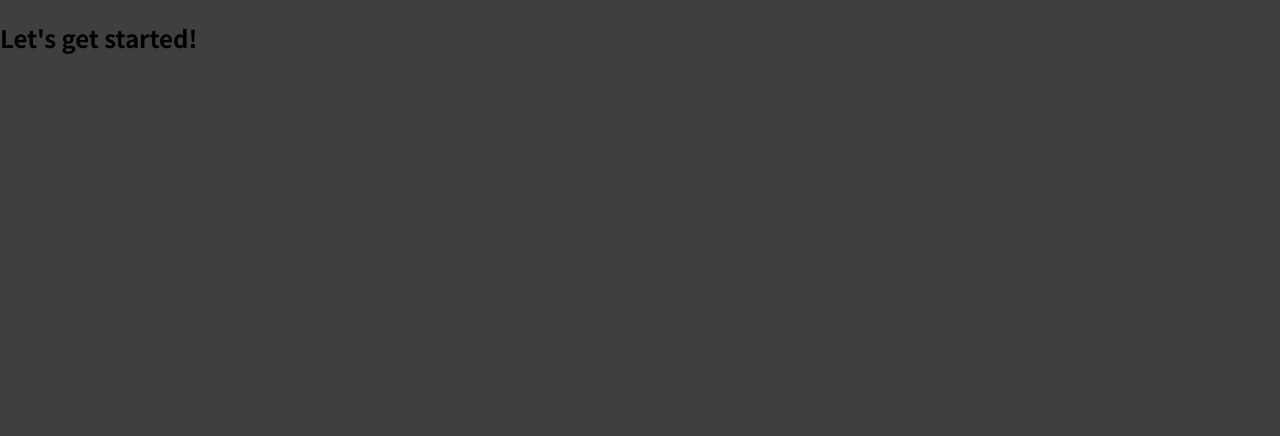
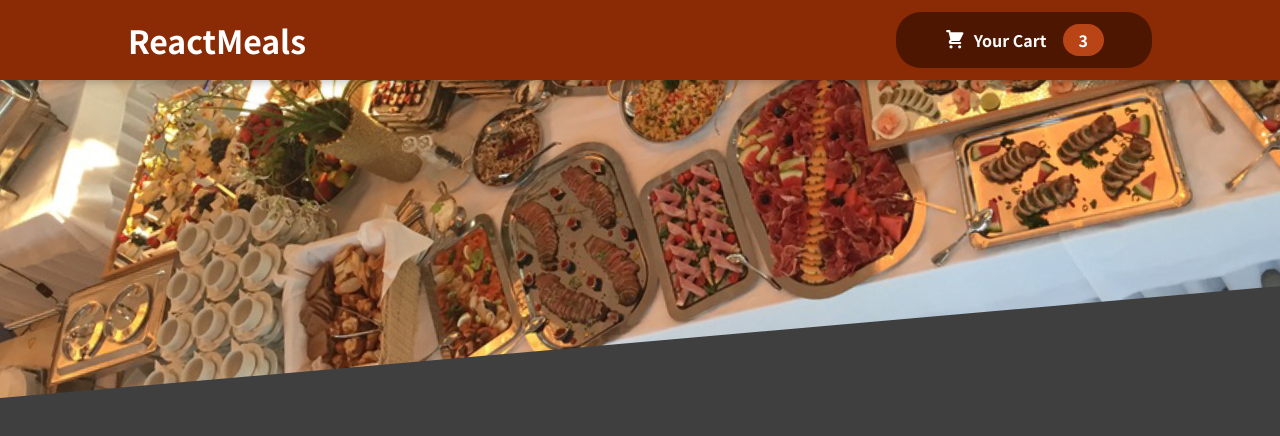
Before and after one commit to MichaelNovickiy/foodOrderApp, a React (Create React App) app: page / in a window 1280 px wide. Shown: the top 436 px of the page. Built offline with nearby package versions, Linux system fonts and the light colour scheme.

Commit message:
added header component

```diff
--- a/src/App.js
+++ b/src/App.js
@@ -1,8 +1,12 @@
+import { Fragment } from 'react';
+
+import Header from './components/Layout/Header';
+
 function App() {
   return (
-    <div>
-      <h2>Let's get started!</h2>
-    </div>
+    <Fragment>
+      <Header />
+    </Fragment>
   );
 }
 
--- /dev/null
+++ b/src/components/Cart/CartIcon.js
@@ -0,0 +1,13 @@
+const CartIcon = () => {
+  return (
+    <svg
+      xmlns='http://www.w3.org/2000/svg'
+      viewBox='0 0 20 20'
+      fill='currentColor'
+    >
+      <path d='M3 1a1 1 0 000 2h1.22l.305 1.222a.997.997 0 00.01.042l1.358 5.43-.893.892C3.74 11.846 4.632 14 6.414 14H15a1 1 0 000-2H6.414l1-1H14a1 1 0 00.894-.553l3-6A1 1 0 0017 3H6.28l-.31-1.243A1 1 0 005 1H3zM16 16.5a1.5 1.5 0 11-3 0 1.5 1.5 0 013 0zM6.5 18a1.5 1.5 0 100-3 1.5 1.5 0 000 3z' />
+    </svg>
+  );
+};
+
+export default CartIcon;
--- /dev/null
+++ b/src/components/Layout/Header.js
@@ -0,0 +1,21 @@
+import { Fragment } from 'react';
+
+import HeaderCartButton from './HeaderCartButton';
+import mealsImage from '../../assets/meals.jpg';
+import classes from './Header.module.css';
+
+const Header = (props) => {
+  return (
+    <Fragment>
+      <header className={classes.header}>
+        <h1>ReactMeals</h1>
+        <HeaderCartButton />
+      </header>
+      <div className={classes['main-image']}>
+        <img src={mealsImage} alt='A table full of delicious food!' />
+      </div>
+    </Fragment>
+  );
+};
+
+export default Header;
--- /dev/null
+++ b/src/components/Layout/Header.module.css
@@ -0,0 +1,29 @@
+.header {
+  position: fixed;
+  top: 0;
+  left: 0;
+  width: 100%;
+  height: 5rem;
+  background-color: #8a2b06;
+  color: white;
+  display: flex;
+  justify-content: space-between;
+  align-items: center;
+  padding: 0 10%;
+  box-shadow: 0 2px 8px rgba(0, 0, 0, 0.25);
+  z-index: 10;
+}
+
+.main-image {
+  width: 100%;
+  height: 25rem;
+  z-index: 0;
+  overflow: hidden;
+}
+
+.main-image img {
+  width: 110%;
+  height: 100%;
+  object-fit: cover;
+  transform: rotateZ(-5deg) translateY(-4rem) translateX(-1rem);
+}
--- /dev/null
+++ b/src/components/Layout/HeaderCartButton.js
@@ -0,0 +1,16 @@
+import CartIcon from '../Cart/CartIcon';
+import classes from './HeaderCartButton.module.css';
+
+const HeaderCartButton = (props) => {
+  return (
+    <button className={classes.button}>
+      <span className={classes.icon}>
+        <CartIcon />
+      </span>
+      <span>Your Cart</span>
+      <span className={classes.badge}>3</span>
+    </button>
+  );
+};
+
+export default HeaderCartButton;
--- /dev/null
+++ b/src/components/Layout/HeaderCartButton.module.css
@@ -0,0 +1,59 @@
+.button {
+  cursor: pointer;
+  font: inherit;
+  border: none;
+  background-color: #4d1601;
+  color: white;
+  padding: 0.75rem 3rem;
+  display: flex;
+  justify-content: space-around;
+  align-items: center;
+  border-radius: 25px;
+  font-weight: bold;
+}
+
+.button:hover,
+.button:active {
+  background-color: #2c0d00;
+}
+
+.icon {
+  width: 1.35rem;
+  height: 1.35rem;
+  margin-right: 0.5rem;
+}
+
+.badge {
+  background-color: #b94517;
+  padding: 0.25rem 1rem;
+  border-radius: 25px;
+  margin-left: 1rem;
+  font-weight: bold;
+}
+
+.button:hover .badge,
+.button:active .badge {
+  background-color: #92320c;
+}
+
+.bump {
+  animation: bump 300ms ease-out;
+}
+
+@keyframes bump {
+  0% {
+    transform: scale(1);
+  }
+  10% {
+    transform: scale(0.9);
+  }
+  30% {
+    transform: scale(1.1);
+  }
+  50% {
+    transform: scale(1.15);
+  }
+  100% {
+    transform: scale(1);
+  }
+}
--- /dev/null
+++ b/src/components/UI/Button.module.css
@@ -0,0 +1,18 @@
+.button {
+  font: inherit;
+  border: 1px solid #4f005f;
+  background: #4f005f;
+  color: white;
+  padding: 0.25rem 1rem;
+  cursor: pointer;
+}
+
+.button:hover,
+.button:active {
+  background: #741188;
+  border-color: #741188;
+}
+
+.button:focus {
+  outline: none;
+}
--- /dev/null
+++ b/src/components/UI/Card.module.css
@@ -0,0 +1,5 @@
+.card {
+  background: white;
+  box-shadow: 0 2px 8px rgba(0, 0, 0, 0.26);
+  border-radius: 10px;
+}
```
Also changed, not shown: src/components/UI/Button.js (added, +17 -0 lines), src/components/UI/Card.js (added, +9 -0 lines), src/components/Users/AddUser.js (added, +25 -0 lines), src/components/Users/AddUser.module.css (added, +26 -0 lines), src/assets/meals.jpg (added), 1 other file (tests, documents, lock files or other folders).
